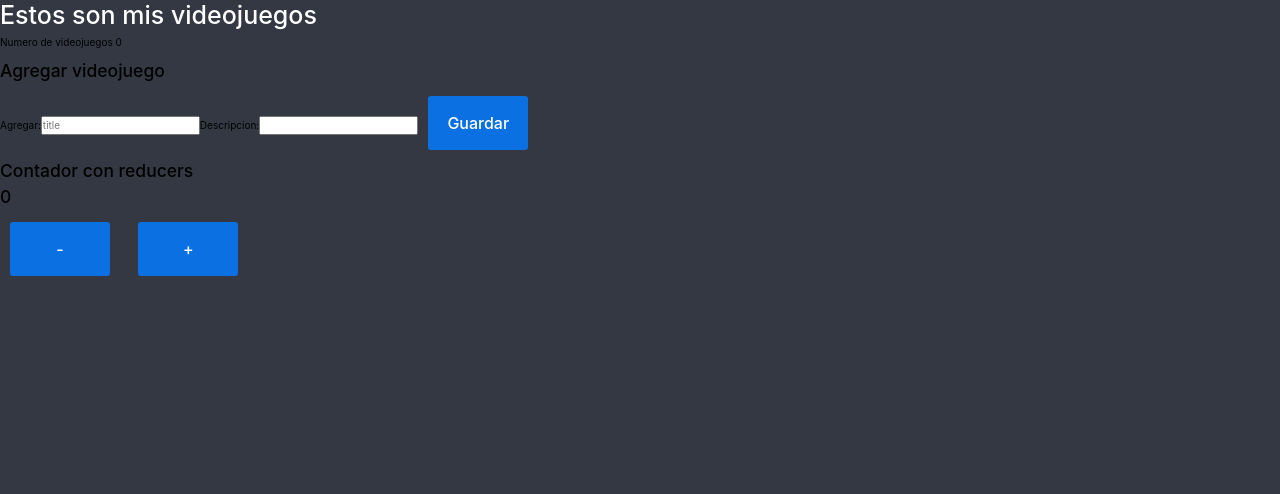
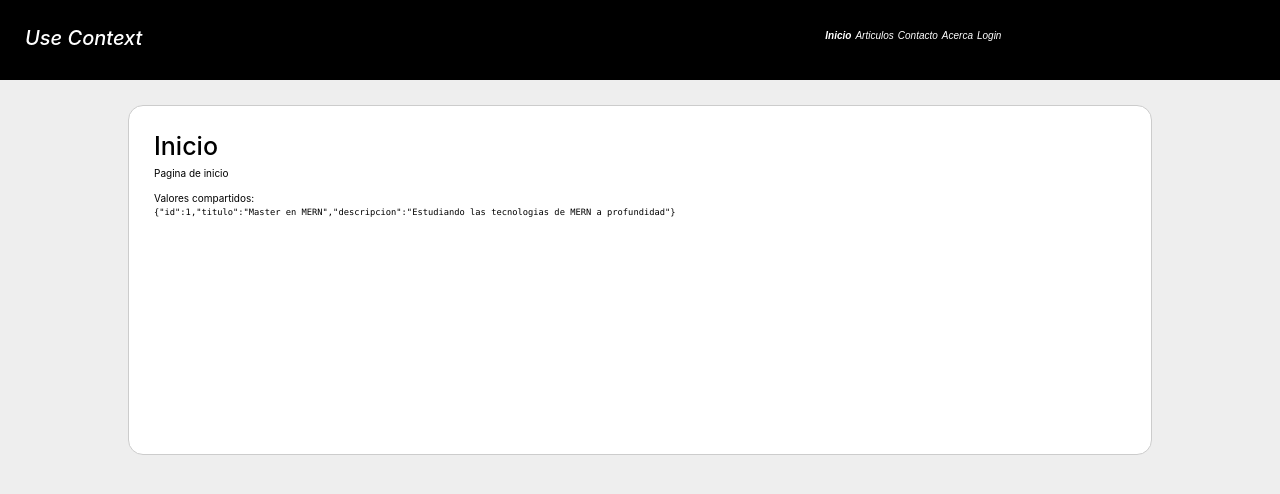
Before and after one commit to J-Castrillon/React-review, a React (Create React App) app: page / in a window 1280 px wide. Shown: the top 494 px of the page. Built offline with nearby package versions, Linux system fonts and the light colour scheme.

Commit message:
useContext

```diff
--- a/src/App.css
+++ b/src/App.css
@@ -529,3 +529,66 @@ html {
   justify-content: center;
   align-items: center;
 }
+
+
+/* Para el use context */
+body{
+  background-color: #eee;
+
+}
+
+.header{
+  width: 100%;
+  height: auto;
+  /* margin: 0px;  */
+}
+
+.header nav{
+  width: 100%;
+  height: 80px;
+  background-color: black;
+  color: white;
+  display:flex;
+  flex-direction: row;
+  justify-content: flex-start;
+  align-items: center;
+  padding-right: 25px;
+  padding-left: 25px;
+}
+
+.logotypes{
+  color: white;
+}
+
+.header ul{
+  flex-basis: 70%;
+  list-style: none;
+  display: flex;
+  justify-content: flex-end;
+}
+
+.header nav a{
+  margin: 2px;
+  color: white;
+  text-decoration: none;
+  font-family:Arial, Helvetica, sans-serif;
+}
+
+.header nav a:hover{
+  color: lightblue;
+}
+
+.contentSection{
+  width: 80%;
+  min-height: 350px;
+  background: white;
+  border-radius: 15px;
+  border: 1px solid #ccc;
+  margin: 25px auto;
+  padding: 25px;
+  color: black;
+}
+
+.useContextTitles{
+  color: black;
+}
--- a/src/App.js
+++ b/src/App.js
@@ -17,7 +17,9 @@ import { UseRef } from "./components/UseRef";
 import { UseMemo } from "./components/Memory/UseMemo";
 import { UseLayout } from "./components/layoutVsEffect/useLayout";
 import { Juegos } from "./components/Reducers/components/juegos";
-import { Count } from './components/Reducers/components/Count';
+import { Count } from "./components/Reducers/components/Count";
+import { AppRouter } from "./components/useContext/Routers/AppRouter";
+import { PruebaContext } from "./context/pruebaContext";
 
 function App() {
   const nombreTienda = "MidToyota";
@@ -69,6 +71,12 @@ function App() {
   const date = new Date();
   const year = date.getFullYear();
 
+  const cursos = {
+    id: 1,
+    titulo: 'Master en MERN',
+    descripcion: 'Estudiando las tecnologias de MERN a profundidad'
+  }
+
   return (
     <div className="App">
       {/* <MiComponente /> */}
@@ -86,8 +94,15 @@ function App() {
       {/* <UseRef /> */}
       {/* <UseMemo/> */}
       {/* <UseLayout /> */}
-      <Juegos/> {/* Reducers */}
-      <Count/>
+      {/* Reducers */}
+      {/* <Juegos/>
+      <Count/> */}
+      <PruebaContext.Provider value={cursos}>
+        {/* Estamos diciendo que todos los componentes envueltos
+          por el contexto 'PruebaContext', van a compartir el valor
+          pasado a traves del provider y la propiedad value */}
+        <AppRouter />
+      </PruebaContext.Provider>
     </div>
   );
 }
--- /dev/null
+++ b/src/components/useContext/Components/Acerca.jsx
@@ -0,0 +1,10 @@
+import React from 'react'
+
+export const Acerca = () => {
+  return (
+    <div>
+        <h1 className='useContextTitles'>Acerca</h1>
+        <p>Pagina de Acerca</p>
+    </div>
+  )
+}
--- /dev/null
+++ b/src/components/useContext/Components/Articulos.jsx
@@ -0,0 +1,10 @@
+import React from 'react'
+
+export const Articulos = () => {
+  return (
+    <div>
+        <h1 className='useContextTitles'>Articulos</h1>
+        <p>Pagina de Articulos</p>
+    </div>
+  )
+}
--- /dev/null
+++ b/src/components/useContext/Components/Contacto.jsx
@@ -0,0 +1,10 @@
+import React from 'react'
+
+export const Contacto = () => {
+  return (
+    <div>
+        <h1 className='useContextTitles'>Contacto</h1>
+        <p>Pagina de contacto</p>
+    </div>
+  )
+}
--- /dev/null
+++ b/src/components/useContext/Components/Inicio.jsx
@@ -0,0 +1,15 @@
+import React, { useContext } from 'react'
+import { PruebaContext } from '../../../context/pruebaContext'
+
+export const Inicio = () => {
+
+  const contexto = useContext(PruebaContext);
+
+  return (
+    <div>
+        <h1 className='useContextTitles'>Inicio</h1>
+        <p>Pagina de inicio</p>
+        <p>Valores compartidos: <pre>{JSON.stringify(contexto)}</pre></p>
+    </div>
+  )
+}
--- /dev/null
+++ b/src/components/useContext/Components/Login.jsx
@@ -0,0 +1,11 @@
+import React from 'react'
+
+export const Login = () => {
+
+  return (
+    <div>
+        <h1 className='useContextTitles'>Login</h1>
+        <p>Pagina de login</p>
+    </div>
+  )
+}
--- /dev/null
+++ b/src/components/useContext/Routers/AppRouter.jsx
@@ -0,0 +1,57 @@
+import React from "react";
+import { Routes, Route, NavLink, BrowserRouter } from "react-router-dom";
+import { Inicio } from "../Components/Inicio";
+import { Acerca } from "../Components/Acerca";
+import { Contacto } from "../Components/Contacto";
+import { Login } from "../Components/Login";
+import { Articulos } from "../Components/Articulos";
+
+export const AppRouter = () => {
+  return (
+    <BrowserRouter>
+      <header className="header">
+        <nav>
+          <div className="logotypes">
+            <h2>Use Context</h2>
+          </div>
+          <ul>
+            <li>
+              <NavLink to="/">Inicio</NavLink>
+            </li>
+            <li>
+              <NavLink to="/articulos">Articulos</NavLink>
+            </li>
+            <li>
+              <NavLink to="/contacto">Contacto</NavLink>
+            </li>
+            <li>
+              <NavLink to="/acerca">Acerca</NavLink>
+            </li>
+            <li>
+              <NavLink to="/login">Login</NavLink>
+            </li>
+          </ul>
+        </nav>
+      </header>
+
+      <section className="contentSection">
+        <Routes>
+          <Route path="/" element={<Inicio />} />
+          <Route path="/inicio" element={<Inicio />} />
+          <Route path="/acerca" element={<Acerca />} />
+          <Route path="/contacto" element={<Contacto />} />
+          <Route path="/login" element={<Login />} />
+          <Route path="/articulos" element={<Articulos />} />
+          <Route
+            path="*"
+            element={
+              <div>
+                <h1>Error, no existe la pagina que buscas</h1>
+              </div>
+            }
+          />
+        </Routes>
+      </section>
+    </BrowserRouter>
+  );
+};
--- /dev/null
+++ b/src/context/pruebaContext.jsx
@@ -0,0 +1,11 @@
+import { createContext } from "react";
+
+// PROVEEDOR DE CONTEXTOS.
+// Compartir datos entre diferentes componentes al utilizar react router.
+// Se suele utilizar el context, ya que con las props utilizando el router ya
+// No seria tan util seguirlo haciendo con las props.
+
+// La declaracion es una funcion que se exporta y se inicializa con un valor
+// Al hacer la instancia de que es un context con el createContext(defaultValue)
+
+export const PruebaContext = createContext(null);
```
Also changed, not shown: src/components/Eventos.jsx (+34 -22 lines).
